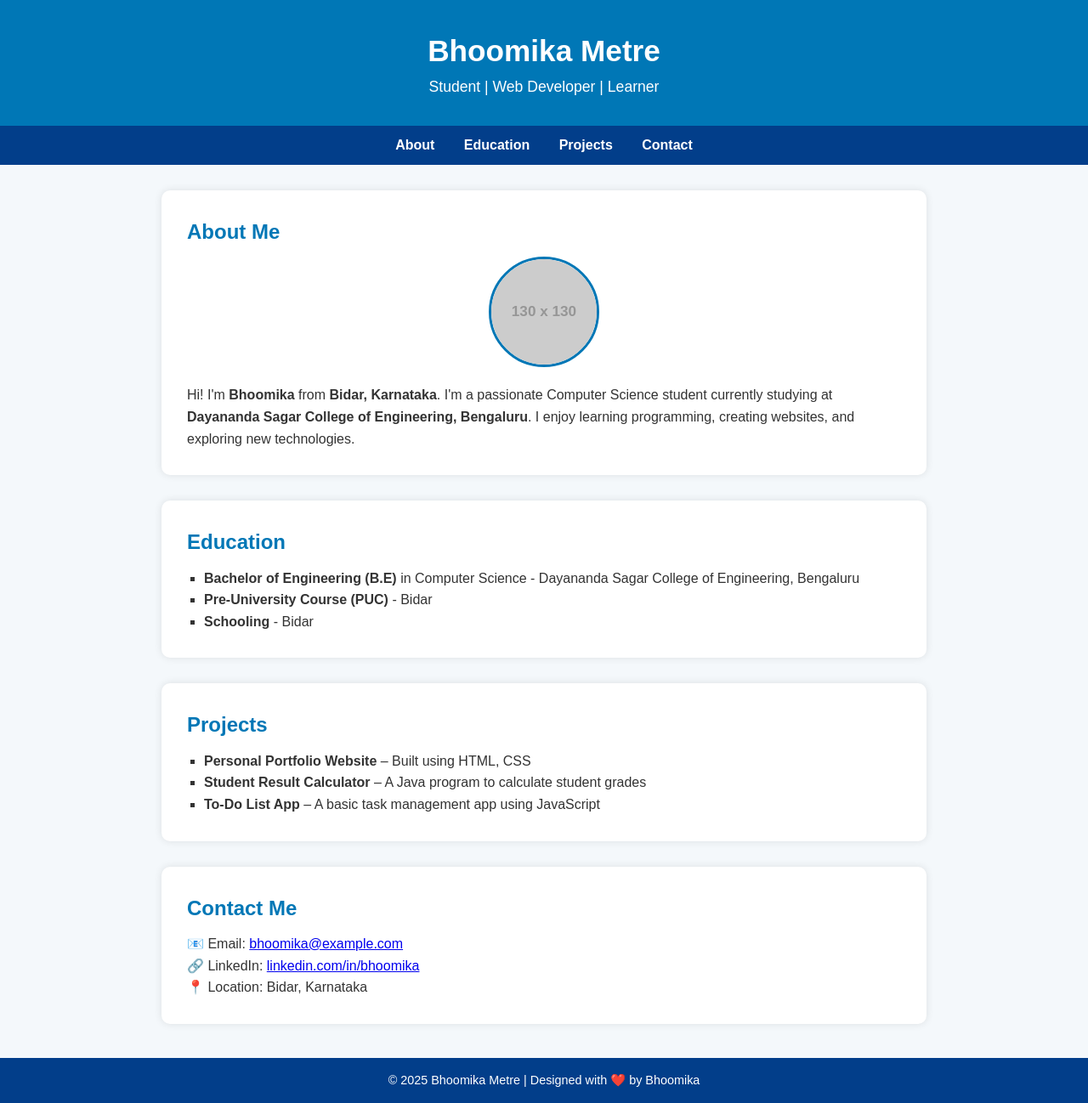
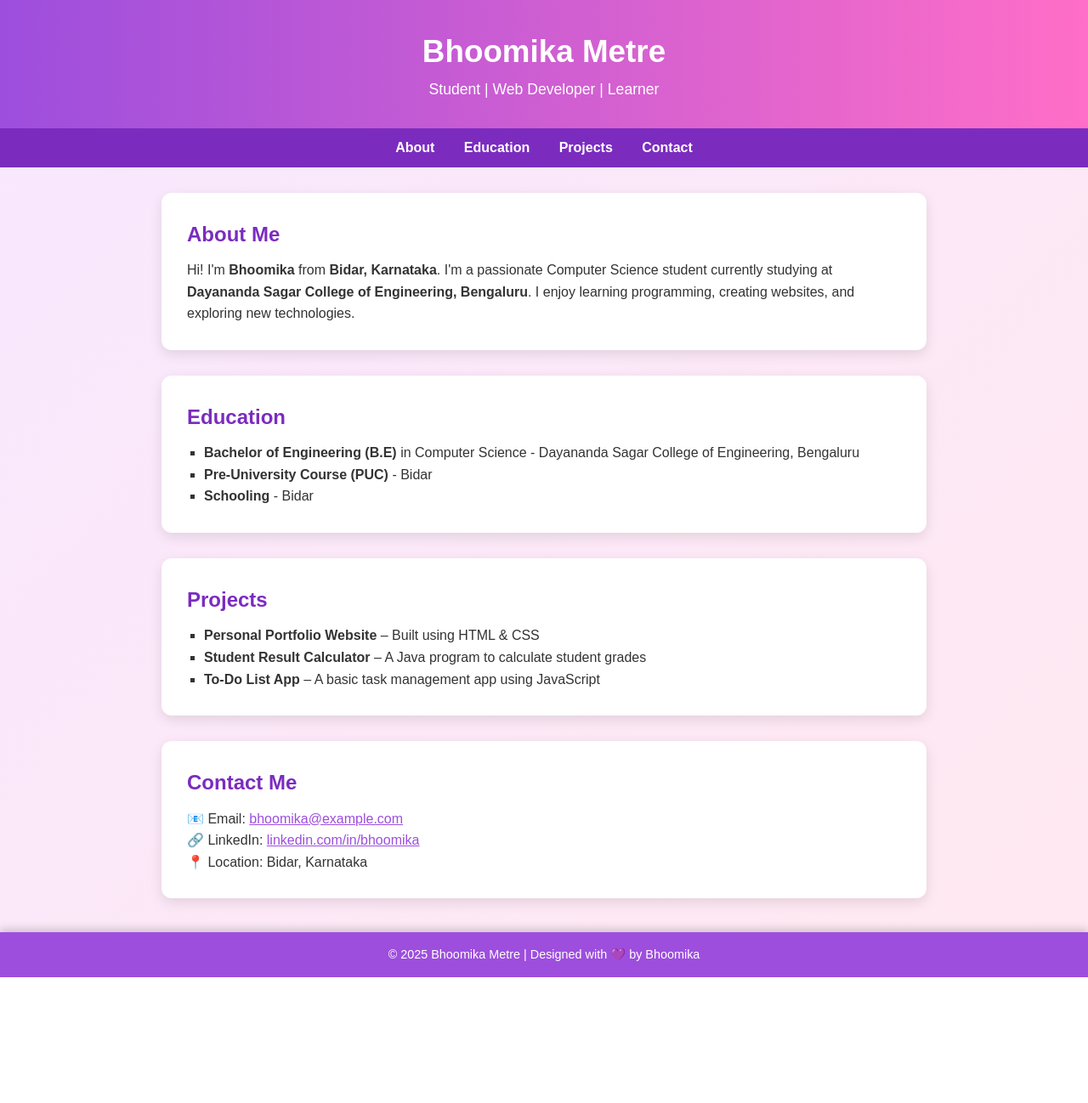
Before and after one commit to bhoomikametre/portfolio, a plain HTML site: page index.html in a window 1280 px wide. Shown: the whole page at 85% size. After the commit the page ends 1150 px from the top, so only its background shows below. Drawn offline with Linux system fonts and the light colour scheme; placeholder pictures from the web are drawn by us.

Commit message:
new colour added

```diff
--- a/index.html
+++ b/index.html
@@ -13,20 +13,21 @@
     }
 
     body {
-      background-color: #f4f8fb;
+      background: linear-gradient(135deg, #f8e8ff, #ffe8f0);
       color: #333;
       line-height: 1.6;
     }
 
     header {
-      background: #0077b6;
+      background: linear-gradient(90deg, #9d4edd, #ff6ec7);
       color: white;
       text-align: center;
       padding: 2rem 0;
+      box-shadow: 0 4px 8px rgba(0,0,0,0.2);
     }
 
     header h1 {
-      font-size: 2.2rem;
+      font-size: 2.3rem;
     }
 
     header p {
@@ -34,7 +35,7 @@
     }
 
     nav {
-      background: #023e8a;
+      background: #7b2cbf;
       text-align: center;
       padding: 10px;
     }
@@ -44,10 +45,11 @@
       text-decoration: none;
       margin: 0 15px;
       font-weight: bold;
+      transition: color 0.3s;
     }
 
     nav a:hover {
-      text-decoration: underline;
+      color: #ffb3ec;
     }
 
     section {
@@ -55,21 +57,13 @@
       margin: 30px auto;
       background: white;
       padding: 30px;
-      border-radius: 10px;
-      box-shadow: 0 0 10px rgba(0,0,0,0.1);
+      border-radius: 12px;
+      box-shadow: 0 5px 15px rgba(0,0,0,0.1);
     }
 
     h2 {
-      color: #0077b6;
+      color: #7b2cbf;
       margin-bottom: 10px;
-    }
-
-    img {
-      width: 130px;
-      border-radius: 50%;
-      display: block;
-      margin: 10px auto 20px;
-      border: 3px solid #0077b6;
     }
 
     ul {
@@ -78,15 +72,24 @@
     }
 
     footer {
-      background: #023e8a;
+      background: #9d4edd;
       color: white;
       text-align: center;
       padding: 15px;
       margin-top: 40px;
+      box-shadow: 0 -3px 10px rgba(0,0,0,0.2);
     }
 
     footer p {
       font-size: 0.9rem;
+    }
+
+    a {
+      color: #9d4edd;
+    }
+
+    a:hover {
+      text-decoration: underline;
     }
   </style>
 </head>
@@ -106,7 +109,6 @@
 
   <section id="about">
     <h2>About Me</h2>
-    <img src="https://via.placeholder.com/130" alt="Bhoomika's Photo">
     <p>Hi! I'm <strong>Bhoomika</strong> from <strong>Bidar, Karnataka</strong>. I'm a passionate Computer Science student currently studying at <strong>Dayananda Sagar College of Engineering, Bengaluru</strong>. I enjoy learning programming, creating websites, and exploring new technologies.</p>
   </section>
 
@@ -122,7 +124,7 @@
   <section id="projects">
     <h2>Projects</h2>
     <ul>
-      <li><strong>Personal Portfolio Website</strong> – Built using HTML, CSS</li>
+      <li><strong>Personal Portfolio Website</strong> – Built using HTML & CSS</li>
       <li><strong>Student Result Calculator</strong> – A Java program to calculate student grades</li>
       <li><strong>To-Do List App</strong> – A basic task management app using JavaScript</li>
     </ul>
@@ -136,7 +138,7 @@
   </section>
 
   <footer>
-    <p>© 2025 Bhoomika Metre | Designed with ❤️ by Bhoomika</p>
+    <p>© 2025 Bhoomika Metre | Designed with 💜 by Bhoomika</p>
   </footer>
 
 </body>
```
